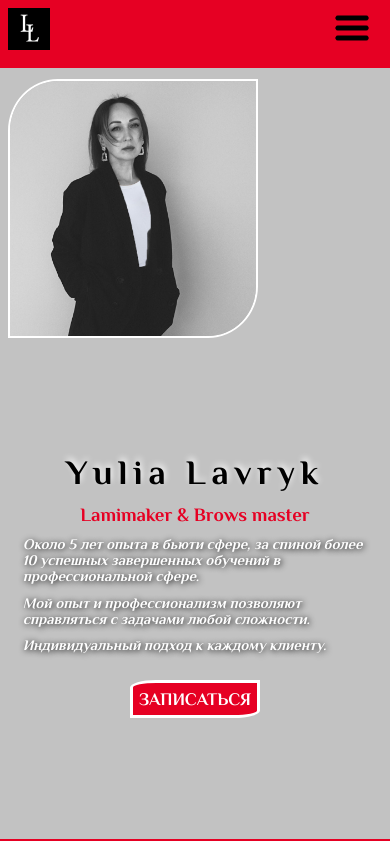
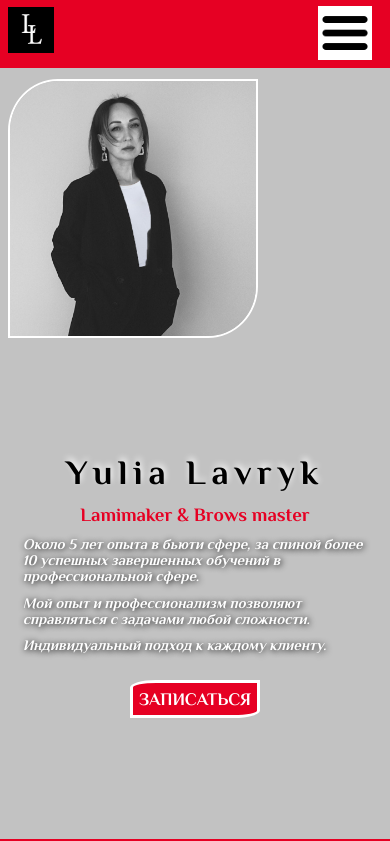
Before and after one commit to Al-Se-La/Al-Se-La.github.io, a plain HTML site: page index.html in a window 390 px wide. Shown: the top 841 px of the page. Drawn offline with Linux system fonts and the light colour scheme.

Commit message:
test height_95 logo+burger_1

```diff
--- a/css/style.css
+++ b/css/style.css
@@ -129,25 +129,22 @@ body {
 	/*border: 2px solid white;*/
 	/*display: inline-block;*/
 }
-.header_block_logo,.header_block_title{
+.header_block_logo{
 	display: inline-block;
-	width: 50%;
+	/*min-width: 64px;*/
+	min-width: 5%;
+	/*width: 5%;*/
+	height: 100%;
+	vertical-align: top;
 	/*border: 2px solid white;*/
 
 }
-.header_block_logo{
-	display: inline-block;
-	min-width: 64px;
-	width: 5%;
-	height: 100%;
-	vertical-align: top;
-}
 .header_block_logo img{
-	margin-top: 8px;
-	/*min-width: 5%;*/
-	/*min-width: 50px;*/
-	width: 42px;
-	height: auto;
+	/*margin-top: 8px;*/
+	margin-top: 16%;
+	/*width: 42px;*/
+	/*height: auto;*/
+	height: 68%;
 }
 .header_menu{
 	position: fixed;
@@ -167,14 +164,16 @@ body {
 .header_block_img{
 	display: inline-block;
 	float: right;
+	height: 100%;
 	/*border: 2px solid yellow;*/
 }
 .header_block_img img{
 	position: relative;
 	display: none;
-	margin: 8px 10px 0 0;
-	width: 40px;
-	/*background-color: white;*/
+	margin: 10% 10px 0 0;
+	/*width: 40px;*/
+	height: 80%;
+	background-color: white;
 	z-index: 1;
 }
 /*todo написать js для header что если ширина экрана больше 507px то .hidden должен быть display:none */
@@ -221,12 +220,14 @@ body {
 	}
 	.hidden{
 		display: block;
+		transition: 0.5s;
 	}
 	.hidden_list{
 		/*display: block;*/
 	}
 	.header_block_img img{
 		display: block;
+		transition: 0.4s;
 	}
 }
 .content {
@@ -699,7 +700,7 @@ p.services_price{
 /*----------contact--------*/
 @supports (height: 100dvh) {
 	#s4 {
-		height: calc(94dvh - 8vh); /* 100dvh минус высота заголовка 8vh */
+		height: calc(95dvh - 8vh); /* 100dvh минус высота заголовка 8vh */
 	}
 }
 .contact{
```
